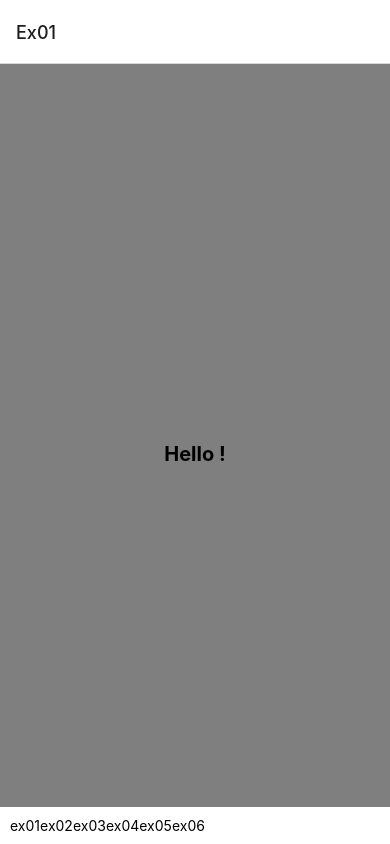
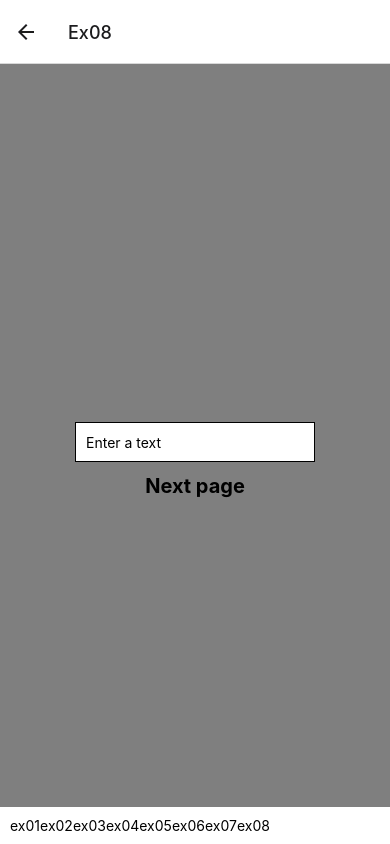
Before and after one commit to GuillaumeMarcel/rn-swimming-pool, a React Native app: screen /Ex08 in a window 390 px wide. Built offline with nearby package versions, Linux system fonts and the light colour scheme.

Commit message:
ex06 ex07 ex08

```diff
--- a/App.js
+++ b/App.js
@@ -9,6 +9,10 @@ import Ex03 from './src/pages/ex03';
 import Ex04 from './src/pages/ex04';
 import Ex05 from './src/pages/ex05';
 import Ex06 from './src/pages/ex06';
+import Ex07 from './src/pages/ex07';
+import Ex07_2 from './src/pages/ex07/SecondPage';
+import Ex08 from './src/pages/ex08';
+import Ex08_2 from './src/pages/ex08/SecondPage';
 
 const Stack = createNativeStackNavigator();
 
@@ -22,6 +26,10 @@ function App() {
         <Stack.Screen name="Ex04" component={Ex04} />
         <Stack.Screen name="Ex05" component={Ex05} />
         <Stack.Screen name="Ex06" component={Ex06} />
+        <Stack.Screen name="Ex07" component={Ex07} />
+        <Stack.Screen name="Ex072" component={Ex07_2} />
+        <Stack.Screen name="Ex08" component={Ex08} />
+        <Stack.Screen name="Ex082" component={Ex08_2} />
       </Stack.Navigator>
     </NavigationContainer>
   );
--- a/src/components/Navbar.js
+++ b/src/components/Navbar.js
@@ -13,6 +13,8 @@ export default function Navbar() {
       <Text onPress={() => navigation.push('Ex04')}>ex04</Text>
       <Text onPress={() => navigation.push('Ex05')}>ex05</Text>
       <Text onPress={() => navigation.push('Ex06')}>ex06</Text>
+      <Text onPress={() => navigation.push('Ex07')}>ex07</Text>
+      <Text onPress={() => navigation.push('Ex08')}>ex08</Text>
     </View>
   );
 }
--- a/src/pages/ex06/index.js
+++ b/src/pages/ex06/index.js
@@ -8,6 +8,8 @@ import Navbar from "../../components/Navbar";
 export default function Ex06() {
   const [destination, setDestination] = useState(null);
   const [destinations, setDestinations] = useState([]);
+  const [lineThrough, setLineThrough] = useState({});
+
   return (
     <View style={styles.container}>
       <View style={{ ...styles.header, flexDirection: "row" }}>
@@ -26,9 +28,10 @@ export default function Ex06() {
           color="#bbb"
         />
       </View>
+      {/* textDecorationLine: 'line-through' */}
       <View style={styles.body}>
-        {destinations && destinations.map((row) => (
-          <Text style={{...styles.h1, textDecorationLine: "line-through"}}>{row}</Text>
+        {destinations && destinations.map((row, index) => (
+          <Text id={index} style={lineThrough[index] ? {...styles.h1, textDecorationLine: 'line-through'}: {...styles.h1}} onPress={()=>setLineThrough({...lineThrough, [index]: !lineThrough[index]})}>{row}</Text>
         ))}
       </View>
       <StatusBar style="auto" />
--- /dev/null
+++ b/src/pages/ex07/SecondPage.js
@@ -0,0 +1,18 @@
+import { StatusBar } from 'expo-status-bar';
+import React from 'react';
+import { Text, View } from 'react-native';
+import { useNavigation } from "@react-navigation/native";
+
+import styles from '../../../assets/style';
+import Navbar from '../../components/Navbar';
+
+export default function Ex07_2() {
+  const navigation = useNavigation();
+  return (
+    <View style={styles.container}>
+      <Text style={styles.h1} onPress={() => navigation.push('Ex07')}>Second page</Text>
+      <StatusBar style="auto" />
+      <Navbar/>
+    </View>
+  );
+}
--- /dev/null
+++ b/src/pages/ex07/index.js
@@ -0,0 +1,18 @@
+import { StatusBar } from 'expo-status-bar';
+import React from 'react';
+import { Text, View } from 'react-native';
+import { useNavigation } from "@react-navigation/native";
+
+import styles from '../../../assets/style';
+import Navbar from '../../components/Navbar';
+
+export default function Ex07() {
+  const navigation = useNavigation();
+  return (
+    <View style={styles.container}>
+      <Text style={styles.h1} onPress={() => navigation.push('Ex072')}>First page</Text>
+      <StatusBar style="auto" />
+      <Navbar/>
+    </View>
+  );
+}
--- /dev/null
+++ b/src/pages/ex08/SecondPage.js
@@ -0,0 +1,20 @@
+import { StatusBar } from 'expo-status-bar';
+import React from 'react';
+import { Text, View } from 'react-native';
+import { useNavigation } from "@react-navigation/native";
+
+import styles from '../../../assets/style';
+import Navbar from '../../components/Navbar';
+
+export default function Ex08_2({ route }) {
+  const navigation = useNavigation();
+  const { text } = route.params;
+  return (
+    <View style={styles.container}>
+      <Text style={styles.h1}>{text}</Text>
+      <Text style={styles.h1} onPress={() => navigation.push('Ex08')}>Previous page {text}</Text>
+      <StatusBar style="auto" />
+      <Navbar/>
+    </View>
+  );
+}
--- /dev/null
+++ b/src/pages/ex08/index.js
@@ -0,0 +1,34 @@
+import { StatusBar } from "expo-status-bar";
+import React, { useState } from "react";
+import { Text, View, TextInput } from "react-native";
+import { useNavigation } from "@react-navigation/native";
+
+import styles from "../../../assets/style";
+import Navbar from "../../components/Navbar";
+
+export default function Ex08() {
+  const navigation = useNavigation();
+  const [text, setText] = useState();
+  return (
+    <View style={styles.container}>
+      <TextInput
+        style={styles.input}
+        onChangeText={setText}
+        value={text}
+        placeholder="Enter a text"
+      />
+      <Text
+        style={styles.h1}
+        onPress={() => {
+          navigation.navigate("Ex082", {
+            text,
+          });
+        }}
+      >
+        Next page
+      </Text>
+      <StatusBar style="auto" />
+      <Navbar />
+    </View>
+  );
+}
```
